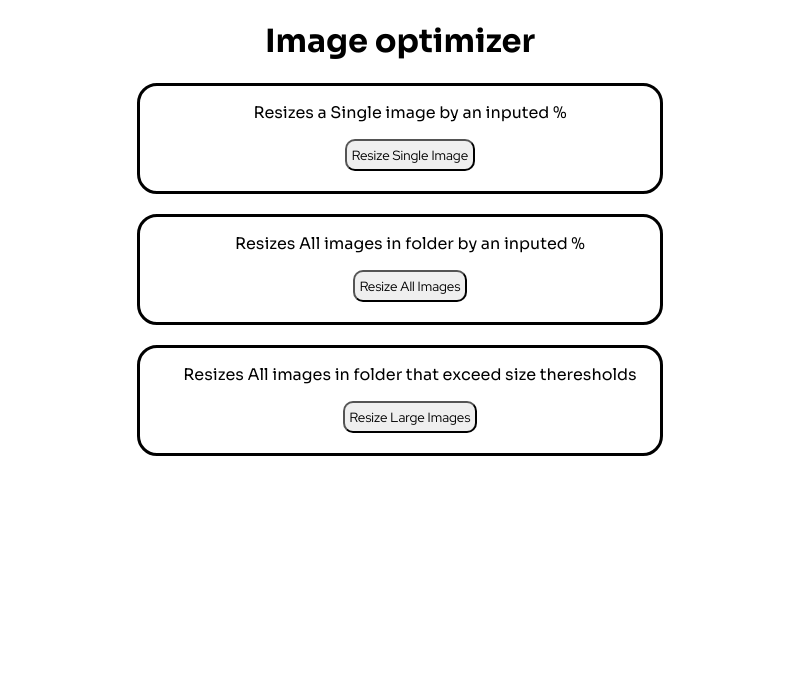
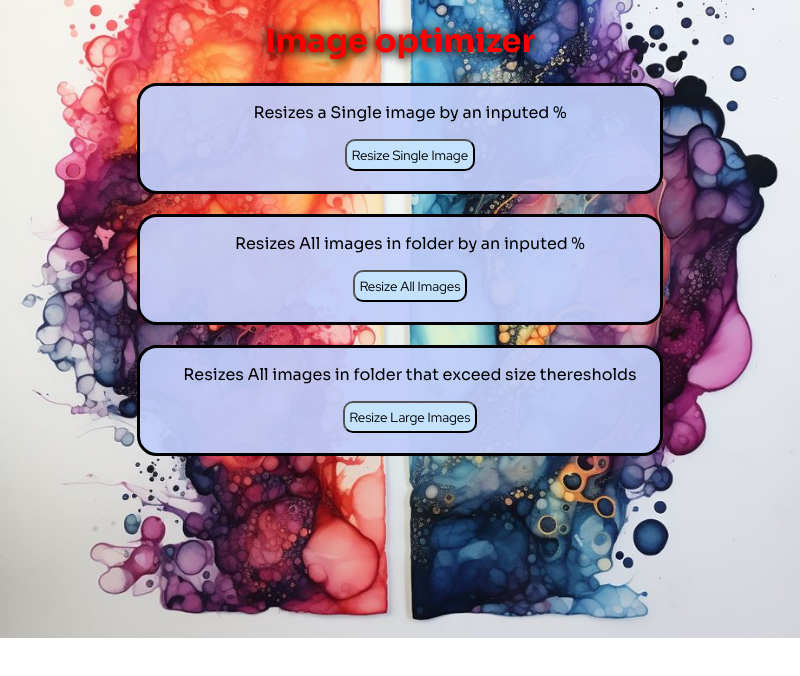
Before and after one commit to Ktopper/image_optimize, an Electron app: page index.html in a window 800 px wide. Drawn offline with Linux system fonts and the light colour scheme; a web font is replaced by a local one.

Commit message:
made pretty

```diff
--- a/styles.css
+++ b/styles.css
@@ -2,6 +2,7 @@
  :root{
     text-align: center;
     font-family: 'Geologica', sans-serif;
+
 
 box-sizing: border-box;
 font-family: 'IBM Plex Serif', serif;
@@ -14,8 +15,22 @@ font-family: 'Roboto', sans-serif;
 font-family: 'Roboto Mono', monospace;
  font-family: 'Sora', sans-serif;
 
+ --text-shadow: 0px 0px 5px rgba(0, 0, 0, 0.7),
+ -2px -2px 10px rgba(0, 0, 0, 0.2), 2px 2px 10px rgba(0, 0, 0, 0.2);
+--text-deep-shadow: 2px 2px 10px rgba(0, 0, 0, 0.6),
+ -2px -2px 10px rgba(0, 0, 0, 0.5), 2px 2px 10px rgba(0, 0, 0, 0.5);
+
+
+ }
+
+ body{
+   background-image: url(./images/image_optimizer_2bkg.png);
+  background-size: cover;
+  background-repeat: no-repeat;
+   background-position: center;
  }
  button{
+   background-color: rgb(196, 226, 252);
     margin: auto;
     margin-bottom: 20px;
     border-radius: 10px;
@@ -24,6 +39,7 @@ font-family: 'Red Hat Display', sans-serif;
  }
 
  .button-block{
+   background-color: rgba(193, 206, 250, 0.938);
     border-radius: 20px;
     padding-inline-start: 20px;
     margin:auto;
@@ -32,3 +48,7 @@ font-family: 'Red Hat Display', sans-serif;
     height: fit-content;
     border: solid 3px black;
  }
+ h1{
+   color: red;
+   text-shadow: var(--text-deep-shadow);
+ }
```
Also changed, not shown: images/image_optimizer_2bkg.png (added).
